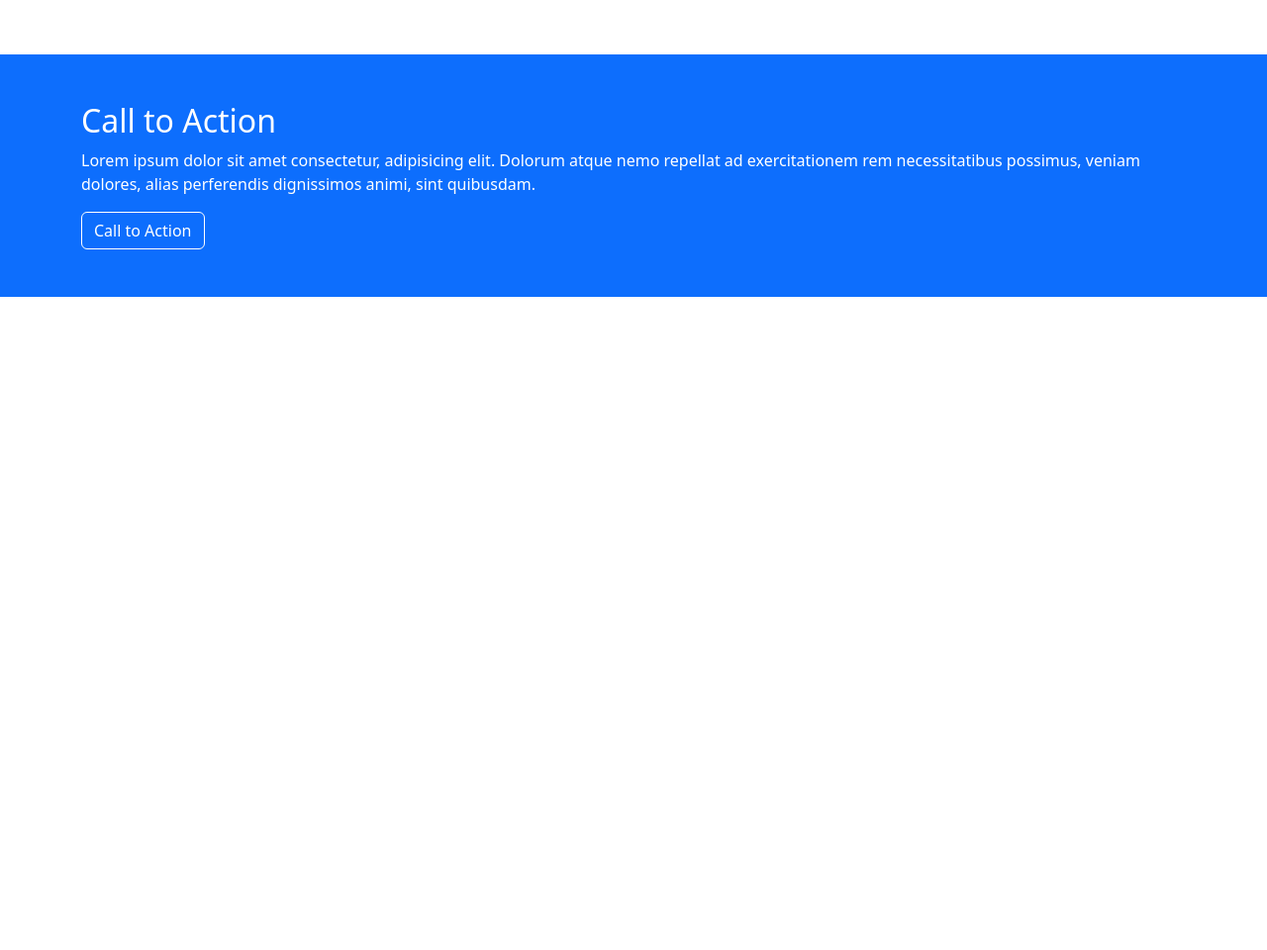
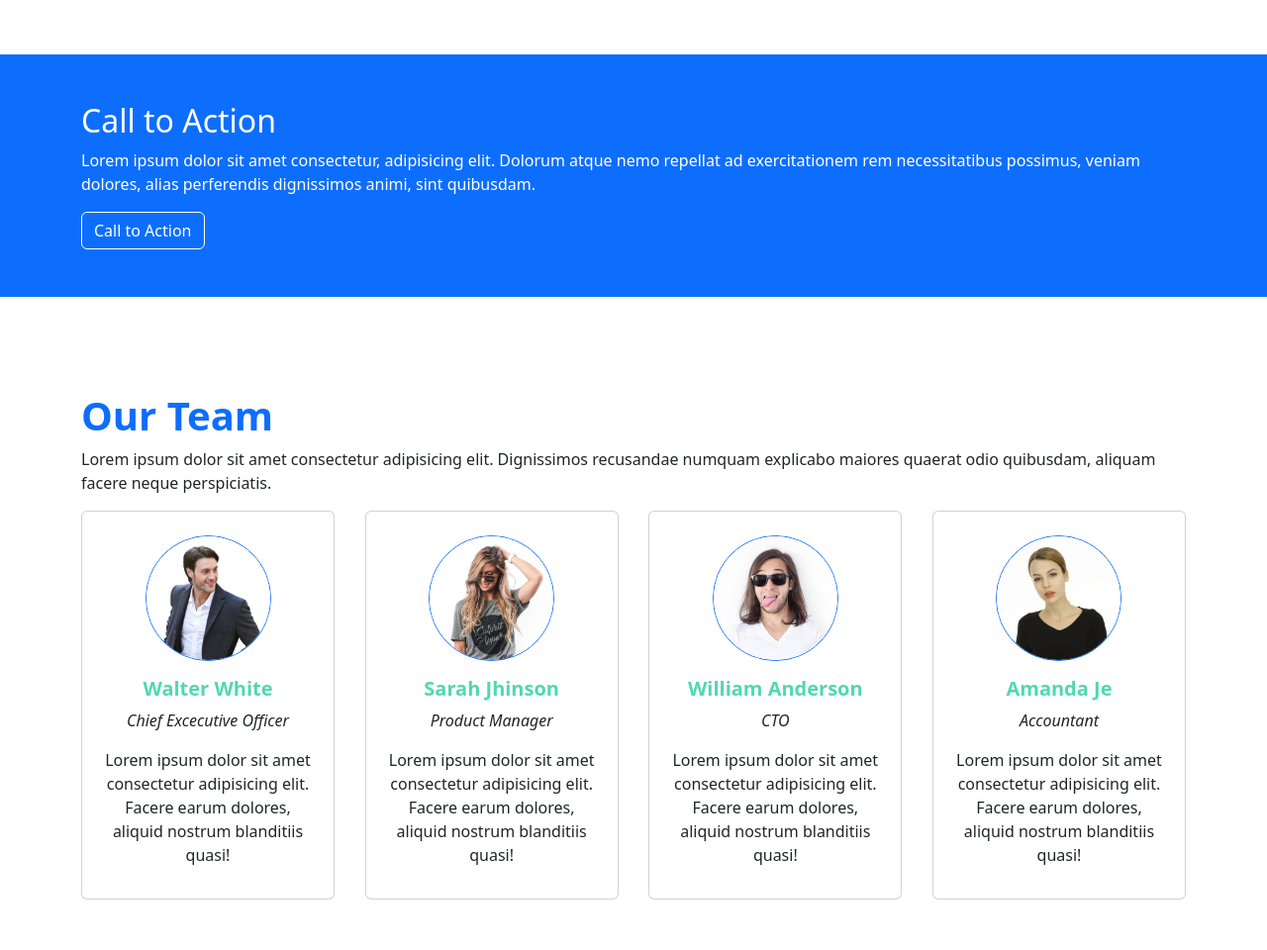
Before and after one commit to Shamim742/reaval, a plain HTML site: page index.html in a window 1280 px wide. Shown: the part 2130-3090 px from the top of the page at 99% size. Before the commit the page ends 2430 px from the top, so only its background shows below. Drawn offline with Linux system fonts and the light colour scheme.

Commit message:
card design

```diff
--- a/index.html
+++ b/index.html
@@ -178,7 +178,7 @@
         debitis, ex modi quas animi! Rem illo, beatae, vel omnis alias corrupti ratione modi maiores sint natus ad.
         Quasi fugit eveniet iure. Reiciendis debitis cupiditate autem neque. Assumenda, odit, incidunt obcaecati
         consequatur totam nulla culpa quidem, cum quisquam nobis iusto.</p>
-        <div class="d-flex flex-wrap justify-content-between">
+      <div class="d-flex flex-wrap justify-content-between">
         <img class="client-img" src="image/clients/client-1.png" alt="">
         <img class="client-img" src="image/clients/client-2.png" alt="">
         <img class="client-img" src="image/clients/client-3.png" alt="">
@@ -191,8 +191,58 @@
     <section class="bg-primary">
       <div class="container py-5">
         <h2 class="text-white">Call to Action</h2>
-        <p class="text-white">Lorem ipsum dolor sit amet consectetur, adipisicing elit. Dolorum atque nemo repellat ad exercitationem rem necessitatibus possimus, veniam dolores, alias perferendis dignissimos animi, sint quibusdam.</p>
+        <p class="text-white">Lorem ipsum dolor sit amet consectetur, adipisicing elit. Dolorum atque nemo repellat ad
+          exercitationem rem necessitatibus possimus, veniam dolores, alias perferendis dignissimos animi, sint
+          quibusdam.</p>
         <button class="btn btn-outline-secondary">Call to Action</button>
+      </div>
+    </section>
+    <!-- our team section  -->
+    <section class="container my-5 py-5">
+      <h1 class="text-primary fw-bold">Our Team</h1>
+      <p>Lorem ipsum dolor sit amet consectetur adipisicing elit. Dignissimos recusandae numquam explicabo maiores
+        quaerat odio quibusdam, aliquam facere neque perspiciatis.</p>
+      <div class="d-flex flex-wrap justify-content-between">
+        <div class="card" style="width: 16rem;">
+          <div class="text-center pt-4">
+            <img src="image/team-1.jpg" class="card-img-top w-50 border rounded-circle border-primary" alt="...">
+          </div>
+          <div class="card-body text-center">
+              <h5 class="text-secondary fw-bold">Walter White</h5>
+              <p class="fst-italic">Chief Excecutive Officer</p>
+              <p>Lorem ipsum dolor sit amet consectetur adipisicing elit. Facere earum dolores, aliquid nostrum blanditiis quasi!</p>
+          </div>
+        </div>
+        <div class="card" style="width: 16rem;">
+          <div class="text-center pt-4">
+            <img src="image/team-2.jpg" class="card-img-top w-50 border rounded-circle border-primary" alt="...">
+          </div>
+          <div class="card-body text-center">
+              <h5 class="text-secondary fw-bold">Sarah Jhinson</h5>
+              <p class="fst-italic">Product Manager</p>
+              <p>Lorem ipsum dolor sit amet consectetur adipisicing elit. Facere earum dolores, aliquid nostrum blanditiis quasi!</p>
+          </div>
+        </div>
+        <div class="card" style="width: 16rem;">
+          <div class="text-center pt-4">
+            <img src="image/team-3.jpg" class="card-img-top w-50 border rounded-circle border-primary" alt="...">
+          </div>
+          <div class="card-body text-center">
+              <h5 class="text-secondary fw-bold">William Anderson</h5>
+              <p class="fst-italic">CTO</p>
+              <p>Lorem ipsum dolor sit amet consectetur adipisicing elit. Facere earum dolores, aliquid nostrum blanditiis quasi!</p>
+          </div>
+        </div>
+        <div class="card" style="width: 16rem;">
+          <div class="text-center pt-4">
+            <img src="image/team-4.jpg" class="card-img-top w-50 border rounded-circle border-primary" alt="...">
+          </div>
+          <div class="card-body text-center">
+              <h5 class="text-secondary fw-bold">Amanda Je</h5>
+              <p class="fst-italic">Accountant</p>
+              <p>Lorem ipsum dolor sit amet consectetur adipisicing elit. Facere earum dolores, aliquid nostrum blanditiis quasi!</p>
+          </div>
+        </div>
       </div>
     </section>
   </main>
```
